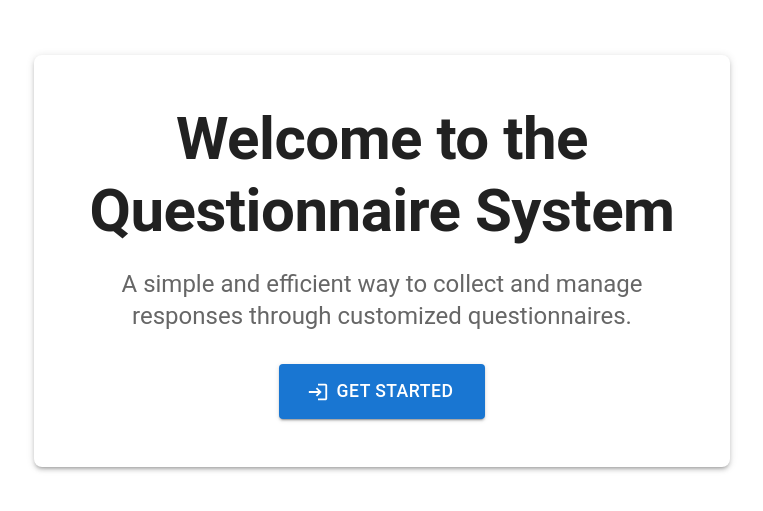
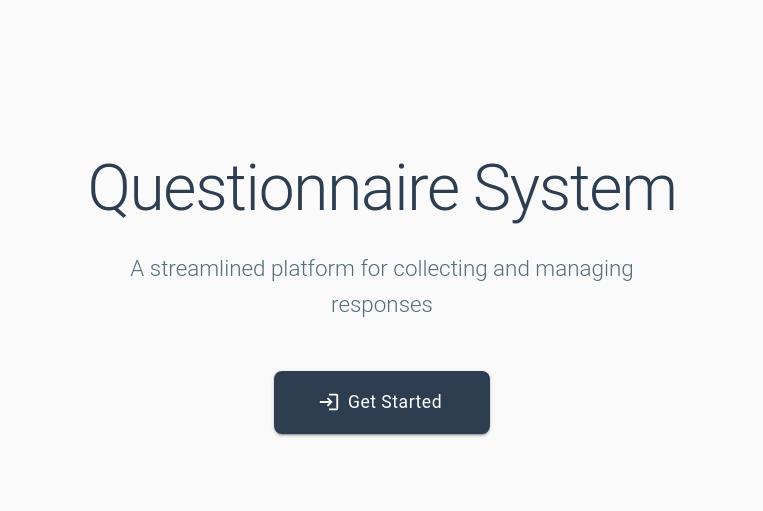
Before and after one commit to angelatolwani/intake-questionnaire-system, a Next.js app in the folder frontend/: page / in a window 1280 px wide. Shown: the part 147-658 px from the top of the page, without its empty margins (258-1021 px from the left). Built offline with nearby package versions, Linux system fonts and the light colour scheme.

Commit message:
Update readme and landing page

```diff
--- a/frontend/src/app/page.tsx
+++ b/frontend/src/app/page.tsx
@@ -8,43 +8,71 @@ export default function Home() {
   const router = useRouter();
 
   return (
-    <Container maxWidth="md" sx={{
+    <Box sx={{
       minHeight: '100vh',
+      background: '#fafafa',
       display: 'flex',
       alignItems: 'center',
       justifyContent: 'center',
-      py: 4
+      py: 4,
+      px: 2,
     }}>
-      <Paper elevation={3} sx={{
-        p: 6,
+      <Paper elevation={0} sx={{
+        p: { xs: 4, md: 8 },
         textAlign: 'center',
-        borderRadius: 2,
-        maxWidth: '600px'
+        maxWidth: '700px',
+        background: 'transparent',
       }}>
-        <Typography variant="h2" component="h1" gutterBottom sx={{ fontWeight: 'bold' }}>
-          Welcome to the Questionnaire System
+        <Typography
+          variant="h1"
+          component="h1"
+          sx={{
+            fontWeight: 300,
+            fontSize: { xs: '2.5rem', md: '4rem' },
+            letterSpacing: '-0.02em',
+            color: '#2c3e50',
+            mb: 3,
+          }}
+        >
+          Questionnaire System
         </Typography>
 
-        <Typography variant="h5" color="text.secondary" sx={{ mb: 4 }}>
-          A simple and efficient way to collect and manage responses through customized questionnaires.
+        <Typography
+          variant="h5"
+          sx={{
+            mb: 6,
+            fontSize: { xs: '1.1rem', md: '1.4rem' },
+            lineHeight: 1.6,
+            maxWidth: '600px',
+            mx: 'auto',
+            color: '#546e7a',
+            fontWeight: 300,
+          }}
+        >
+          A streamlined platform for collecting and managing responses
         </Typography>
 
-        <Box sx={{ mt: 4 }}>
         <Button
           variant="contained"
           size="large"
           onClick={() => router.push('/login')}
           startIcon={<LoginIcon />}
           sx={{
-              py: 1.5,
-              px: 4,
-              fontSize: '1.1rem'
+            py: 2,
+            px: 6,
+            fontSize: '1.1rem',
+            fontWeight: 400,
+            borderRadius: 2,
+            textTransform: 'none',
+            backgroundColor: '#2c3e50',
+            '&:hover': {
+              backgroundColor: '#34495e',
+            }
           }}
         >
           Get Started
         </Button>
+      </Paper>
     </Box>
-      </Paper>
-    </Container>
   );
 }
```
Also changed, not shown: 1 other file (tests, documents, lock files or other folders). Lines whose indentation alone changed are shown as unchanged.
